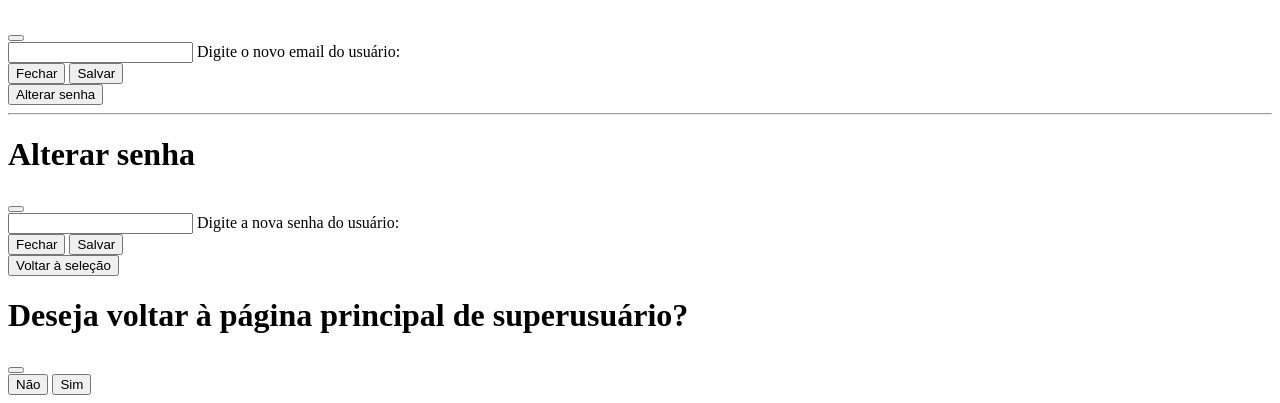
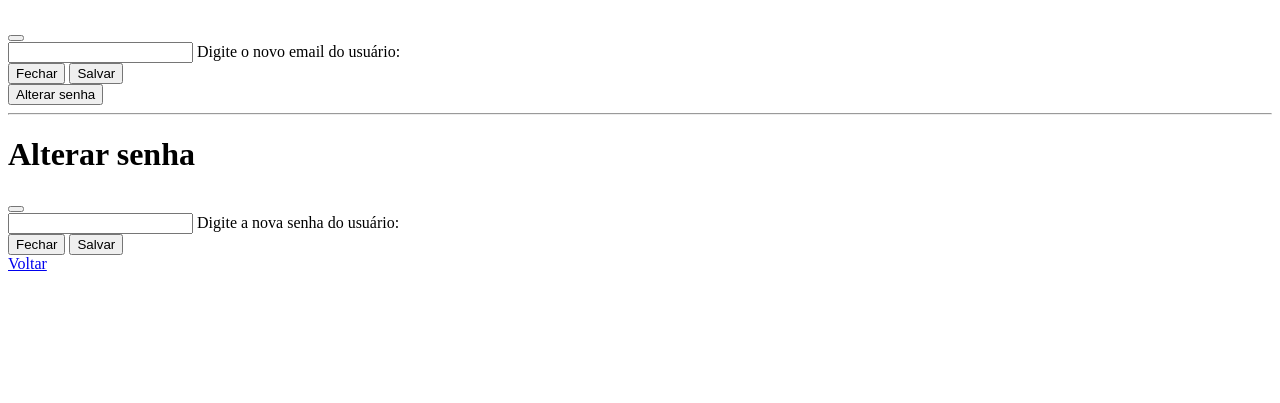
Before and after one commit to S0hen/projeto-integrador, a PHP site: page /pages/superuser/editarusu.php?message=1 in a window 1280 px wide. Shown: the part 634-1037 px from the top of the page. After the commit the page ends 905 px from the top, so only its background shows below. Run offline with PHP 8.4, Linux system fonts and the light colour scheme; the template is opened without the code that fills it, so the values that code supplies are empty.

Commit message:
tratado problema de rotas

```diff
--- a/controllers/auth/signin.php
+++ b/controllers/auth/signin.php
@@ -10,6 +10,10 @@ if (hasUser()) {
         $senha = $_POST['password'];
 
         $user = new User(connection());
+
+        if ($user->getTipo($email) === 'adm') {
+            header('location:/dashboard/superuser');
+        }
 
         $data = $user->find($email);
 
--- a/pages/superuser/editarusu.php
+++ b/pages/superuser/editarusu.php
@@ -135,34 +135,7 @@
         </div>
     </div>
 
-    <button type="button" class="btn btn-secondary" data-bs-toggle="modal"
-    data-bs-target="#retornar">
-    Voltar à seleção
-    </button>
-
-    <div class="modal fade" id="retornar" tabindex="-1" aria-labelledby="retornarLabel"
-    aria-hidden="true">
-        <div class="modal-dialog">
-            <div class="modal-content">
-
-                <div class="modal-header">
-                    <h1 class="modal-title fs-5" id="retornarLabel">
-                    Deseja voltar à página principal de superusuário?</h1>
-                    <button type="button" class="btn-close" data-bs-dismiss="modal"
-                    aria-label="Close"></button>
-                </div>
-
-                <form action="/dashboard/superuser" method="POST">
-                    <div class="modal-footer">
-                        <button type="button" class="btn btn-secondary"
-                        data-bs-dismiss="modal">Não</button>
-                        <button type="submit" class="btn btn-success">Sim</button>
-                    </div>
-                </form>
-
-            </div>
-        </div>
-    </div>
+    <a href="/dashboard/superuser">Voltar</a>
 
 </body>
 </html>
```
Also changed, not shown: roteador.php (+4 -4 lines).
